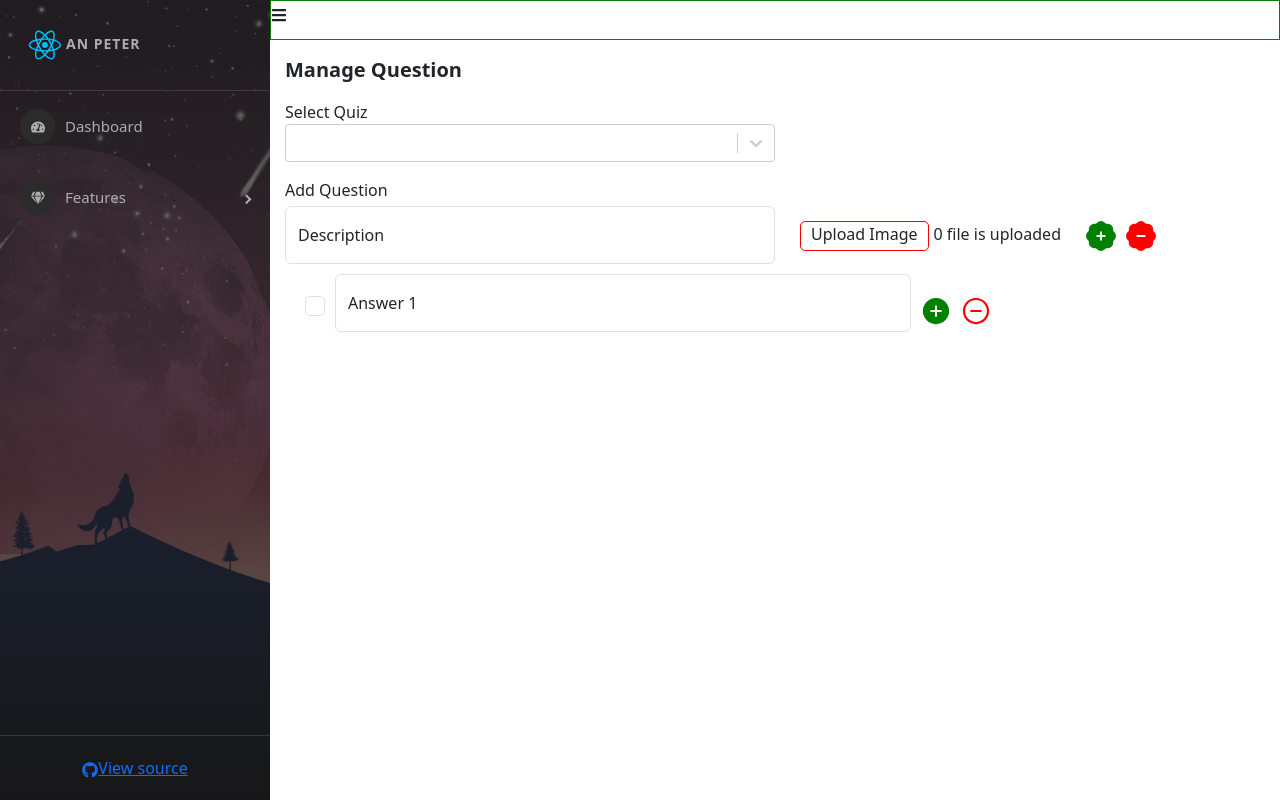
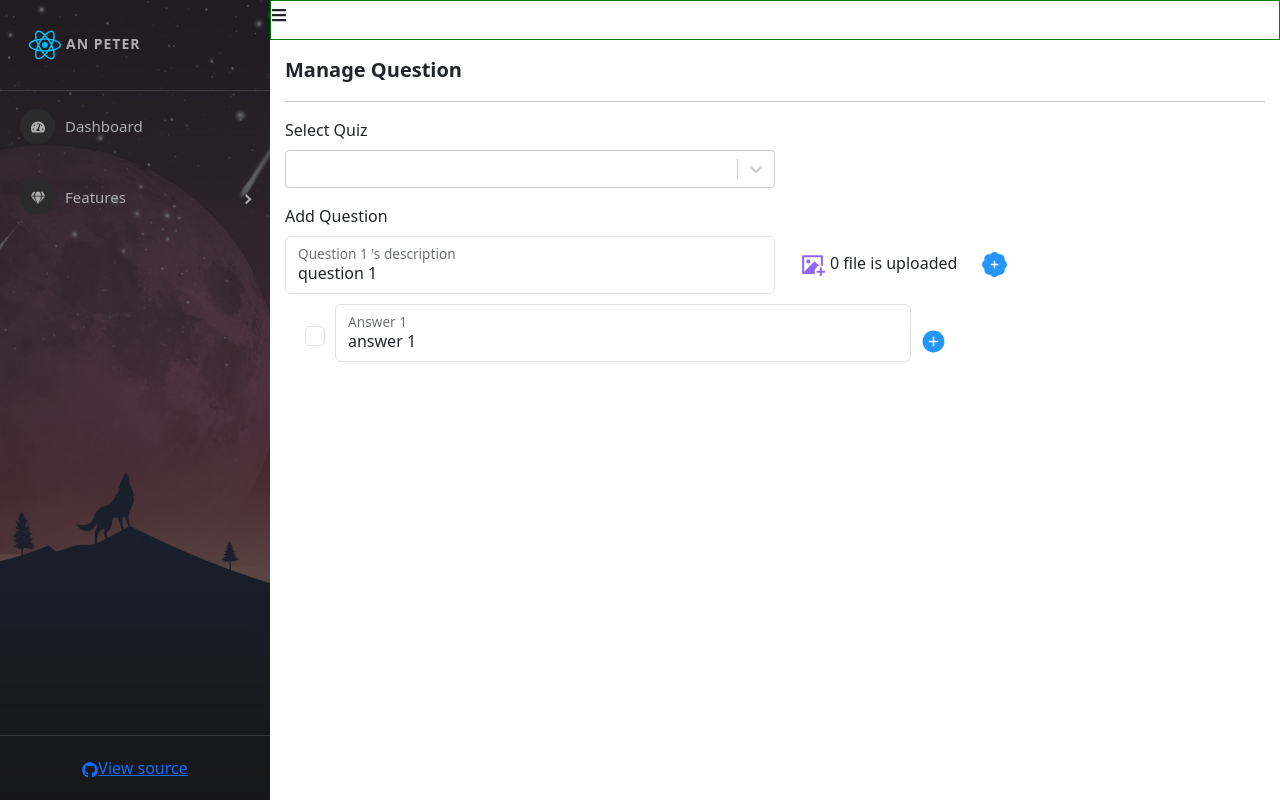
Before and after one commit to ankt212/learn-reactjs, a React (Create React App) app in the folder demo/: page /admins/manage-questions in a window 1280 px wide. Built offline with nearby package versions, Linux system fonts and the light colour scheme.

Commit message:
fake data

```diff
--- a/demo/package.json
+++ b/demo/package.json
@@ -27,6 +27,7 @@
     "redux-persist": "6.0.0",
     "redux-thunk": "2.4.1",
     "sass": "1.53.0",
+    "uuid": "8.3.2",
     "web-vitals": "2.1.4"
   },
   "scripts": {
--- a/demo/src/components/Admin/Content/Question/Questions.js
+++ b/demo/src/components/Admin/Content/Question/Questions.js
@@ -3,6 +3,9 @@
 import "./Questions.scss";
 import { BsFillPatchPlusFill, BsPatchMinusFill } from "react-icons/bs";
 import { AiOutlineMinusCircle, AiFillPlusCircle } from "react-icons/ai";
+import { RiImageAddFill } from "react-icons/ri";
+import { v4 as uuidv4 } from "uuid";
+import _ from "lodash";
 
 const Questions = (props) => {
   const options = [
@@ -12,12 +15,79 @@
   ];
 
   const [selectedQuiz, setSelectedQuiz] = useState({});
+
+  const [questions, setQuestions] = useState([
+    {
+      id: uuidv4(),
+      description: "question 1",
+      imageFile: "",
+      imageName: "",
+      answers: [
+        {
+          id: uuidv4(),
+          description: "answer 1",
+          isCorrect: false,
+        },
+      ],
+    },
+  ]);
+  console.log(questions);
+
+  const handleAddRemoveQuestion = (type, id) => {
+    if (type === "ADD") {
+      const newQuestion = {
+        id: uuidv4(),
+        description: "",
+        imageFile: "",
+        imageName: "",
+        answers: [
+          {
+            id: uuidv4(),
+            description: "",
+            isCorrect: false,
+          },
+        ],
+      };
+      setQuestions([...questions, newQuestion]);
+    }
+
+    if (type === "REMOVE") {
+      let questionsClone = _.cloneDeep(questions);
+      questionsClone = questionsClone.filter((item) => item.id !== id);
+      setQuestions(questionsClone);
+    }
+  };
+
+  const handleAddRemoveAnswer = (type, questionId, answerId) => {
+    let questionsClone = _.cloneDeep(questions);
+    console.log(questions);
+    if (type === "ADD") {
+      const newAnswer = {
+        id: uuidv4(),
+        description: "",
+        isCorrect: false,
+      };
+      let index = questionsClone.findIndex((item) => item.id === questionId);
+      questionsClone[index].answers.push(newAnswer);
+      setQuestions(questionsClone);
+    }
+
+    if (type === "REMOVE") {
+      let index = questionsClone.findIndex((item) => item.id === questionId);
+      questionsClone[index].answers = questionsClone[index].answers.filter(
+        (item) => item.id !== answerId
+      );
+      setQuestions(questionsClone);
+    }
+  };
+
   return (
     <div className="questions-container">
       <div className="title">Manage Question</div>
+      <hr />
       <div className="add-new-question">
         <div className="col-6 form-group">
-          <label>Select Quiz</label>
+          <label className="mb-2">Select Quiz</label>
           <Select
             defaultValue={selectedQuiz}
             onChange={setSelectedQuiz}
@@ -25,57 +95,101 @@
           />
         </div>
         <div>
-          <div className="mt-3">Add Question</div>
+          <div className="mt-3 mb-2">Add Question</div>
+          {questions &&
+            questions.length > 0 &&
+            questions.map((question, index) => {
+              return (
+                <div key={question.id} className="q-main mb-4">
                   <div className="mt-1 questions-content">
                     <div className="form-floating description">
                       <input
-                type="email"
+                        type="text"
                         className="form-control"
                         id="floatingInput"
+                        value={question.description}
                         placeholder="Description"
                       />
-              <label htmlFor="floatingInput">Description</label>
+                      <label htmlFor="floatingInput">
+                        Question {index + 1} 's description
+                      </label>
                     </div>
                     <div className="group-upload">
-              <label className="label-up">Upload Image</label>
+                      <label>
+                        <RiImageAddFill className="label-up" />
+                      </label>
                       <input type={"file"} hidden />
                       <span>0 file is uploaded</span>
                     </div>
                     <div className="btn-add">
-              {/* <button>Add new</button> */}
-              <span>
+                      <span onClick={() => handleAddRemoveQuestion("ADD", "")}>
                         <BsFillPatchPlusFill className="icon-add" />
                       </span>
-              <span>
+                      {questions.length > 1 && (
+                        <span
+                          onClick={() =>
+                            handleAddRemoveQuestion("REMOVE", question.id)
+                          }
+                        >
                           <BsPatchMinusFill className="icon-remove" />
                         </span>
+                      )}
                     </div>
 
                     {/* <div className="answers">
             <input type={"text"} />
           </div> */}
                   </div>
-          <div className="answers-content">
-            <input className="form-check-input iscorrect" type="checkbox" />
+                  {question.answers &&
+                    question.answers.length > 0 &&
+                    question.answers.map((answer, index) => {
+                      return (
+                        <div key={answer.id} className="answers-content">
+                          <input
+                            className="form-check-input iscorrect"
+                            type="checkbox"
+                          />
                           <div className="form-floating answer-name">
                             <input
+                              value={answer.description}
                               type="text"
                               className="form-control"
                               id="floatingInput"
                               placeholder="Answer"
                             />
-              <label>Answer 1</label>
+                            <label>Answer {index + 1}</label>
                           </div>
                           <div className="btn-group">
                             {/* <button>Add new</button> */}
                             <span>
-                <AiFillPlusCircle className="icon-add" />
+                              <AiFillPlusCircle
+                                onClick={() =>
+                                  handleAddRemoveAnswer("ADD", question.id)
+                                }
+                                className="icon-add"
+                              />
                             </span>
+                            {question.answers.length > 1 && (
                               <span>
-                <AiOutlineMinusCircle className="icon-remove" />
+                                <AiOutlineMinusCircle
+                                  onClick={() =>
+                                    handleAddRemoveAnswer(
+                                      "REMOVE",
+                                      question.id,
+                                      answer.id
+                                    )
+                                  }
+                                  className="icon-remove"
+                                />
                               </span>
+                            )}
                           </div>
                         </div>
+                      );
+                    })}
+                </div>
+              );
+            })}
         </div>
       </div>
     </div>
--- a/demo/src/components/Admin/Content/Question/Questions.scss
+++ b/demo/src/components/Admin/Content/Question/Questions.scss
@@ -15,26 +15,33 @@
         .group-upload {
             padding-top: 15px;
             .label-up {
-                height: 30px;
-                border: 1px solid red;
-                border-radius: 5px;
-                padding: 0px 10px;
                 margin-right: 5px;
                 cursor: pointer;
+                color: #9068ff;
+                font-size: 25px;
+                &:hover {
+                    color: #4400ff;
+                }
             }
         }
         .btn-add {
             padding-top: 15px;
             .icon-add {
-                font-size: 30px;
-                color: green;
+                font-size: 25px;
+                color: #2596ff;
                 cursor: pointer;
+                &:hover {
+                    color: #0989ff;
+                }
             }
             .icon-remove {
                 margin-left: 10px;
-                font-size: 30px;
-                color: red;
+                font-size: 25px;
+                color: #e8771c;
                 cursor: pointer;
+                &:hover {
+                    color: #ff7608;
+                }
             }
         }
     }
@@ -56,15 +63,21 @@
         .btn-group {
             padding-top: 15px;
             .icon-add {
-                font-size: 30px;
-                color: green;
+                font-size: 25px;
+                color: #2596ff;
                 cursor: pointer;
+                &:hover {
+                    color: #0989ff;
+                }
             }
             .icon-remove {
                 margin-left: 10px;
-                font-size: 30px;
-                color: red;
+                font-size: 25px;
+                color: #e8771c;
                 cursor: pointer;
+                &:hover {
+                    color: #ff7608;
+                }
             }
         }
     }
```
Also changed, not shown: 1 other file (tests, documents, lock files or other folders). Lines whose indentation alone changed are shown as unchanged.
